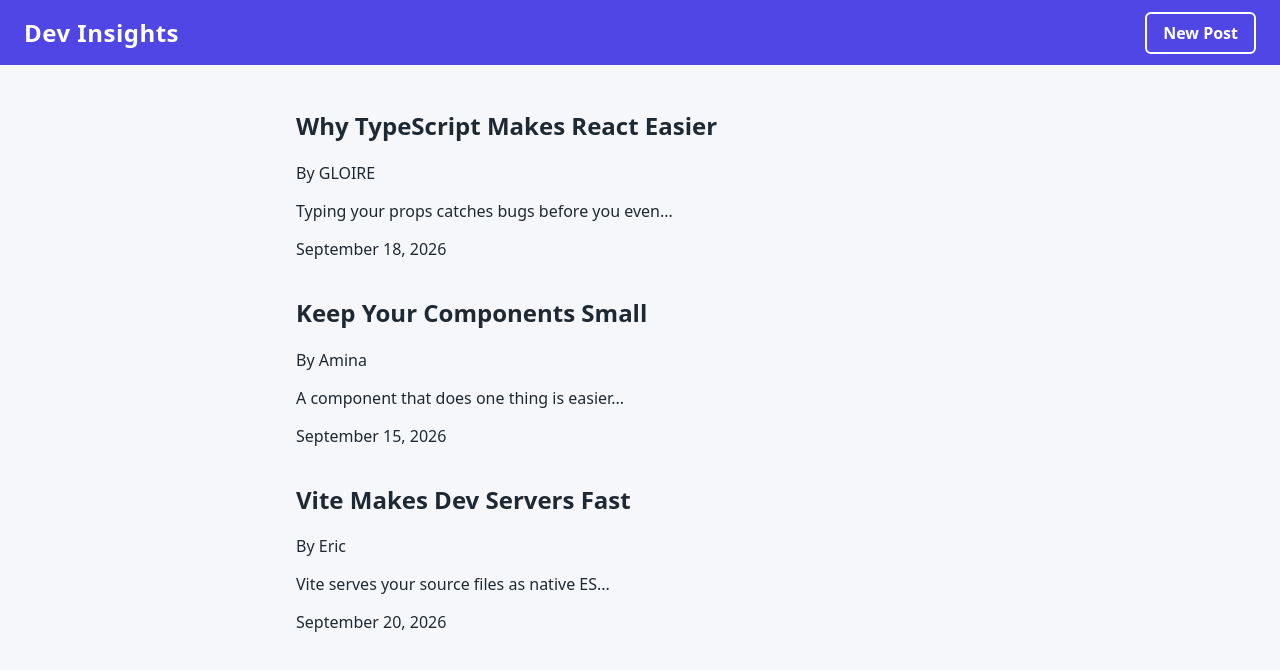
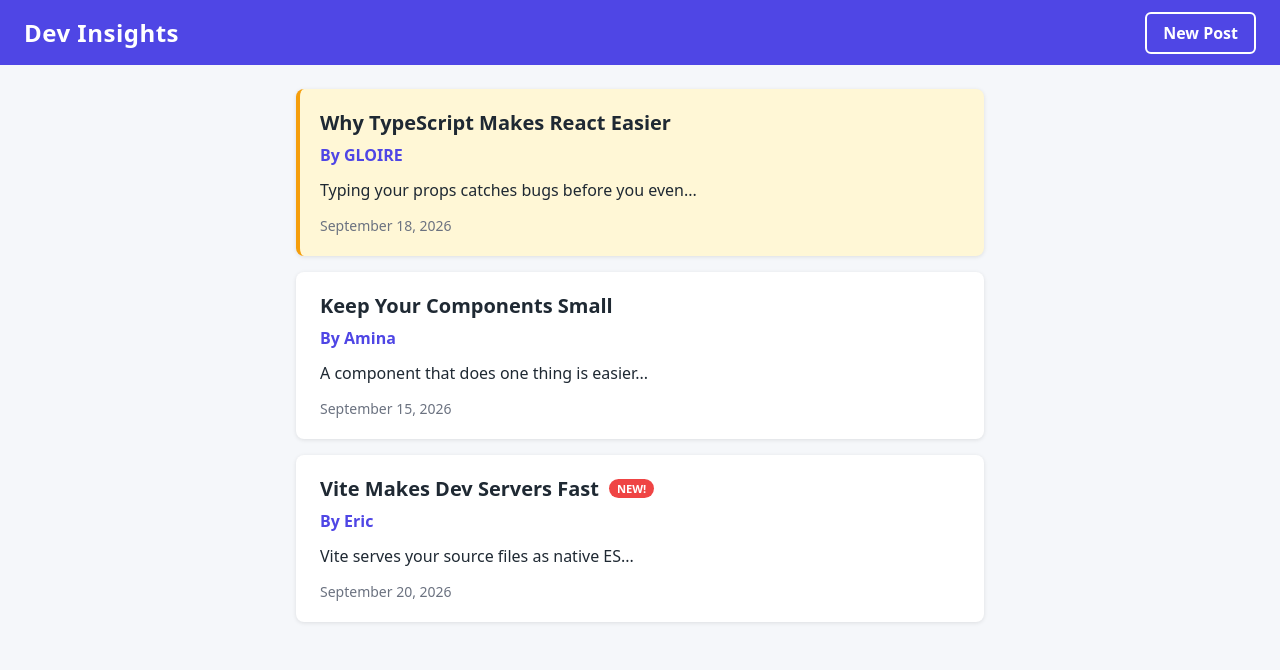
Before and after one commit to GLOIRE5/Mini-Blog-Project, a React (Vite) app: page / in a window 1280 px wide. Shown: the top 670 px of the page. Built offline with nearby package versions, Linux system fonts and the light colour scheme.

Commit message:
style: add post card styles, conditional highlight and New badge

```diff
--- a/src/components/Post.tsx
+++ b/src/components/Post.tsx
@@ -1,5 +1,9 @@
 import type { BlogPost } from '../types/post'
 import { getPreview } from '../utils/getPreview'
+import { isNewPost } from '../utils/isNewPost'
+import '../styles/Post.css'
+
+const HIGHLIGHTED_AUTHOR = 'GLOIRE'
 
 interface PostProps {
   post: BlogPost
@@ -12,9 +16,21 @@ function Post({ post }: PostProps) {
     day: 'numeric',
   })
 
+  const isHighlighted = post.author === HIGHLIGHTED_AUTHOR
+  const isNew = isNewPost(post.date)
+
+  // Inline styles: conditional highlight for a specific author
+  const postStyle = {
+    backgroundColor: isHighlighted ? '#fff7d6' : '#ffffff',
+    borderLeft: isHighlighted ? '4px solid #f59e0b' : '4px solid transparent',
+  }
+
   return (
-    <article className="post">
-      <h2 className="post__title">{post.title}</h2>
+    <article className="post" style={postStyle}>
+      <h2 className="post__title">
+        {post.title}
+        {isNew && <span className="post__badge">New!</span>}
+      </h2>
       <p className="post__author">By {post.author}</p>
       <p className="post__preview">{getPreview(post.content)}</p>
       <time className="post__date" dateTime={post.date}>
--- /dev/null
+++ b/src/styles/Post.css
@@ -0,0 +1,45 @@
+.post {
+  padding: 20px;
+  border-radius: 8px;
+  box-shadow: 0 1px 4px rgba(0, 0, 0, 0.1);
+  transition: transform 0.2s, box-shadow 0.2s;
+}
+
+.post:hover {
+  transform: translateY(-2px);
+  box-shadow: 0 4px 12px rgba(0, 0, 0, 0.15);
+}
+
+.post__title {
+  margin: 0 0 8px;
+  font-size: 1.25rem;
+  display: flex;
+  align-items: center;
+  gap: 10px;
+}
+
+.post__author {
+  margin: 0 0 12px;
+  font-weight: 600;
+  color: var(--color-primary);
+}
+
+.post__preview {
+  margin: 0 0 12px;
+  line-height: 1.5;
+}
+
+.post__date {
+  font-size: 0.875rem;
+  color: var(--color-muted);
+}
+
+.post__badge {
+  background-color: #ef4444;
+  color: #ffffff;
+  font-size: 0.7rem;
+  font-weight: 700;
+  padding: 2px 8px;
+  border-radius: 999px;
+  text-transform: uppercase;
+}
--- /dev/null
+++ b/src/utils/isNewPost.ts
@@ -0,0 +1,6 @@
+const DAY_IN_MS = 24 * 60 * 60 * 1000
+
+export function isNewPost(date: string): boolean {
+  const age = Date.now() - new Date(date).getTime()
+  return age >= 0 && age < DAY_IN_MS
+}
```
